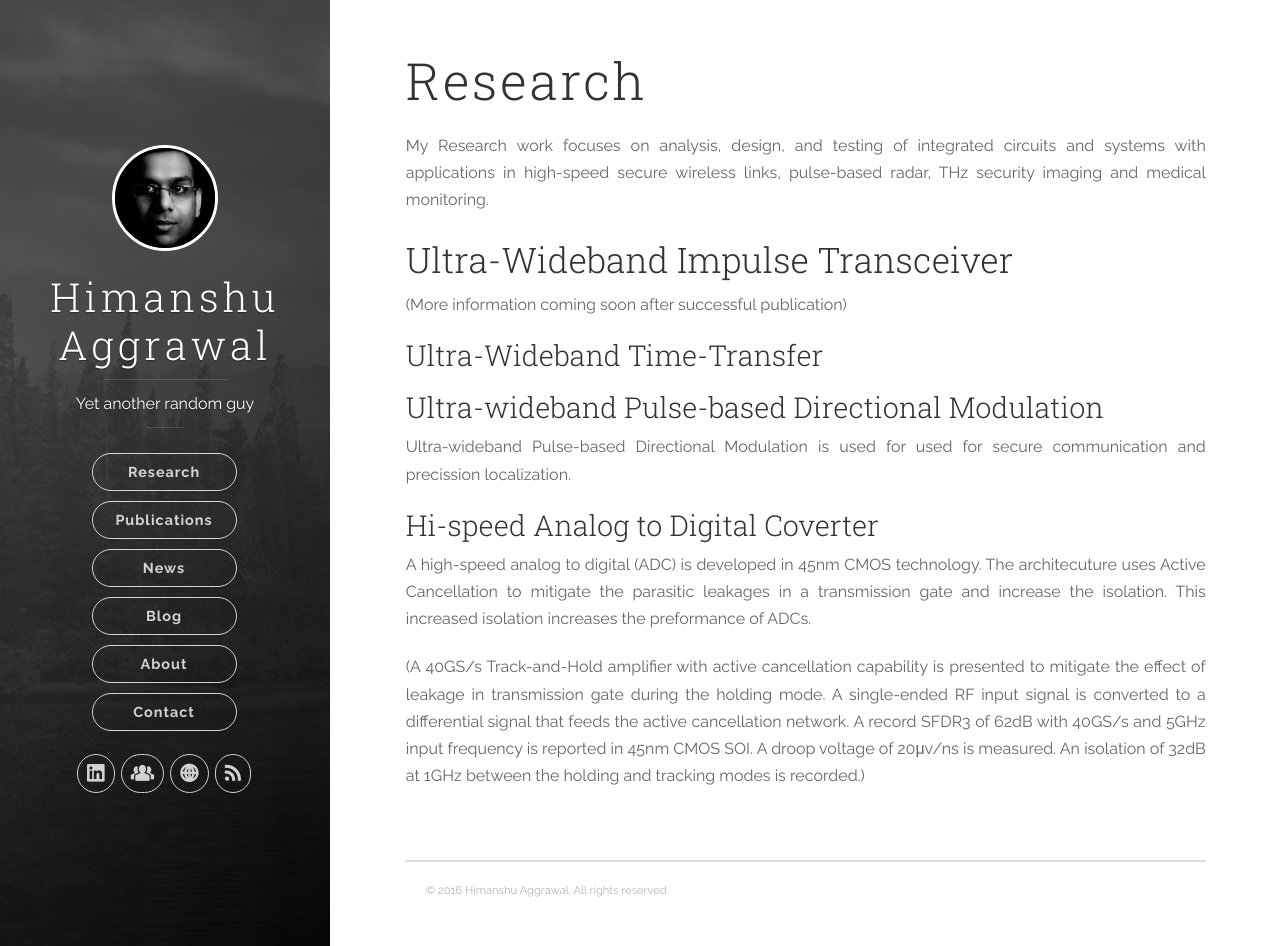
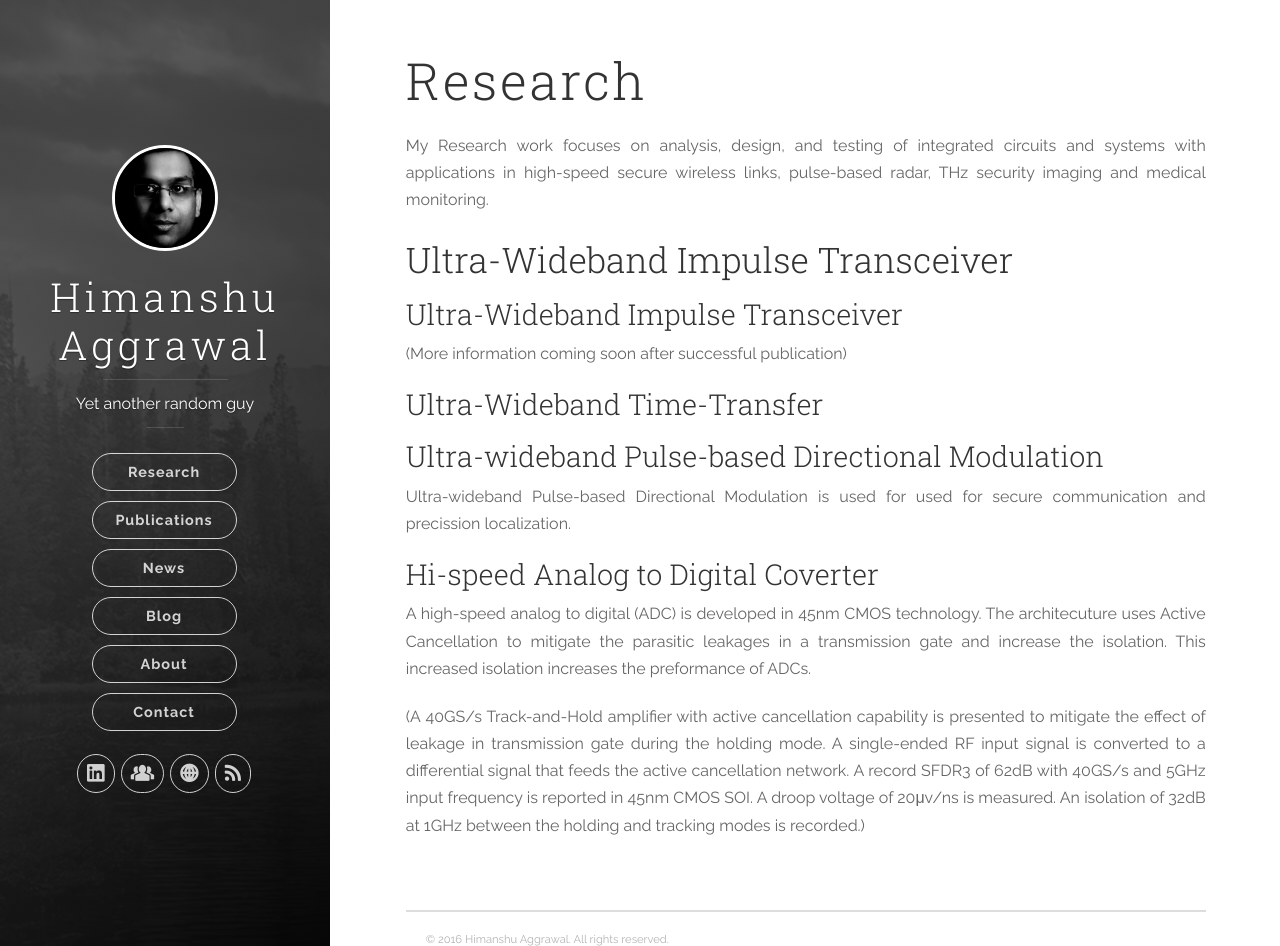
Before and after one commit to ahimanshu13/ahimanshu13.github.io, a Jekyll site: the page built from research/index.md, in a window 1280 px wide and 946 px high. Built offline with Jekyll 4.4.1, drawn with Linux system fonts in a browser that asks for light colours; nearby versions of some CDN libraries.

Commit message:
Update Research

```diff
--- a/research/index.md
+++ b/research/index.md
@@ -6,6 +6,8 @@ published: true
 My Research work focuses on analysis, design, and testing of integrated circuits and systems with applications in high-speed secure wireless links, pulse-based radar, THz security imaging and medical monitoring.
 
 ##  Ultra-Wideband Impulse Transceiver
+
+###  Ultra-Wideband Impulse Transceiver
 
 (More information coming soon after successful publication)
 
```
